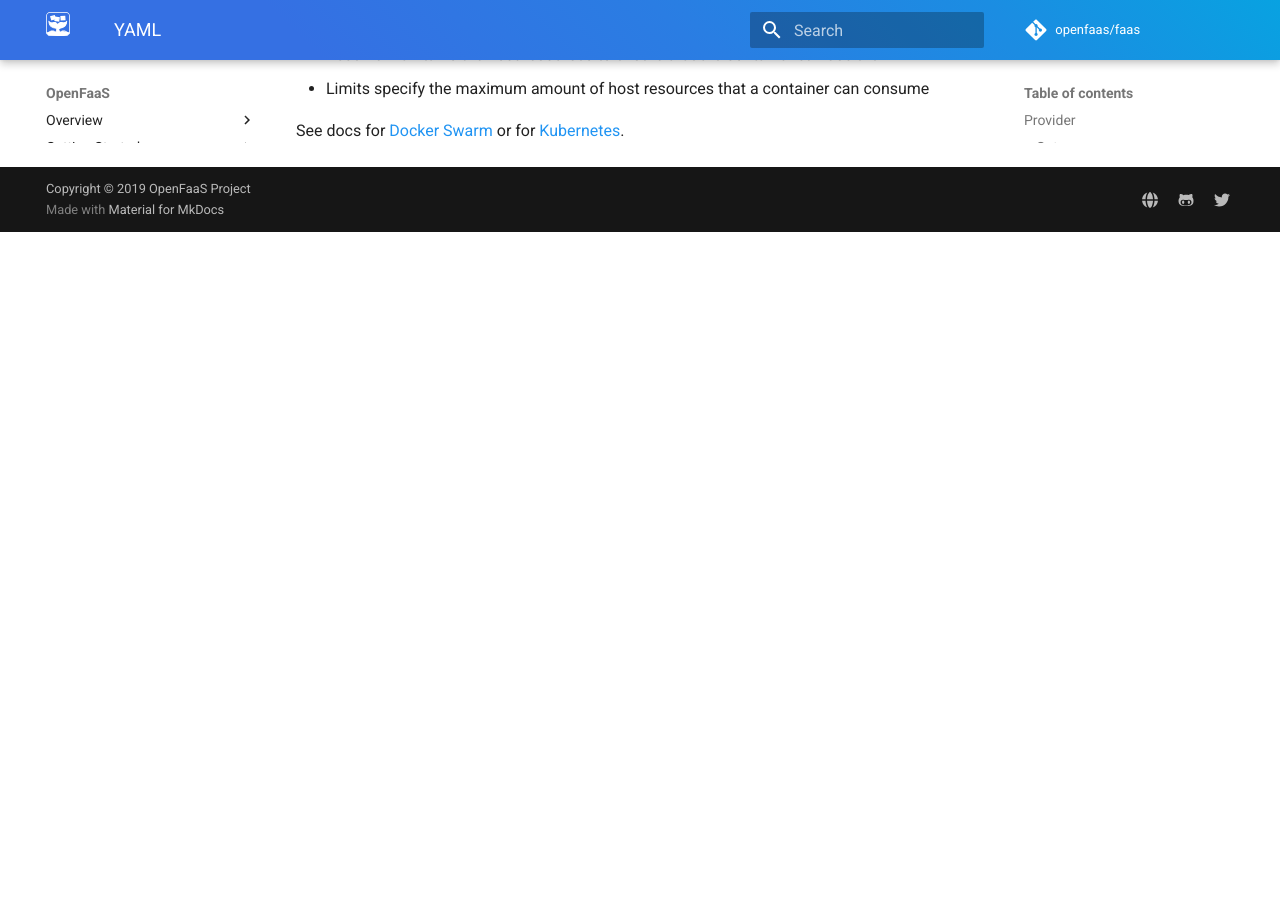
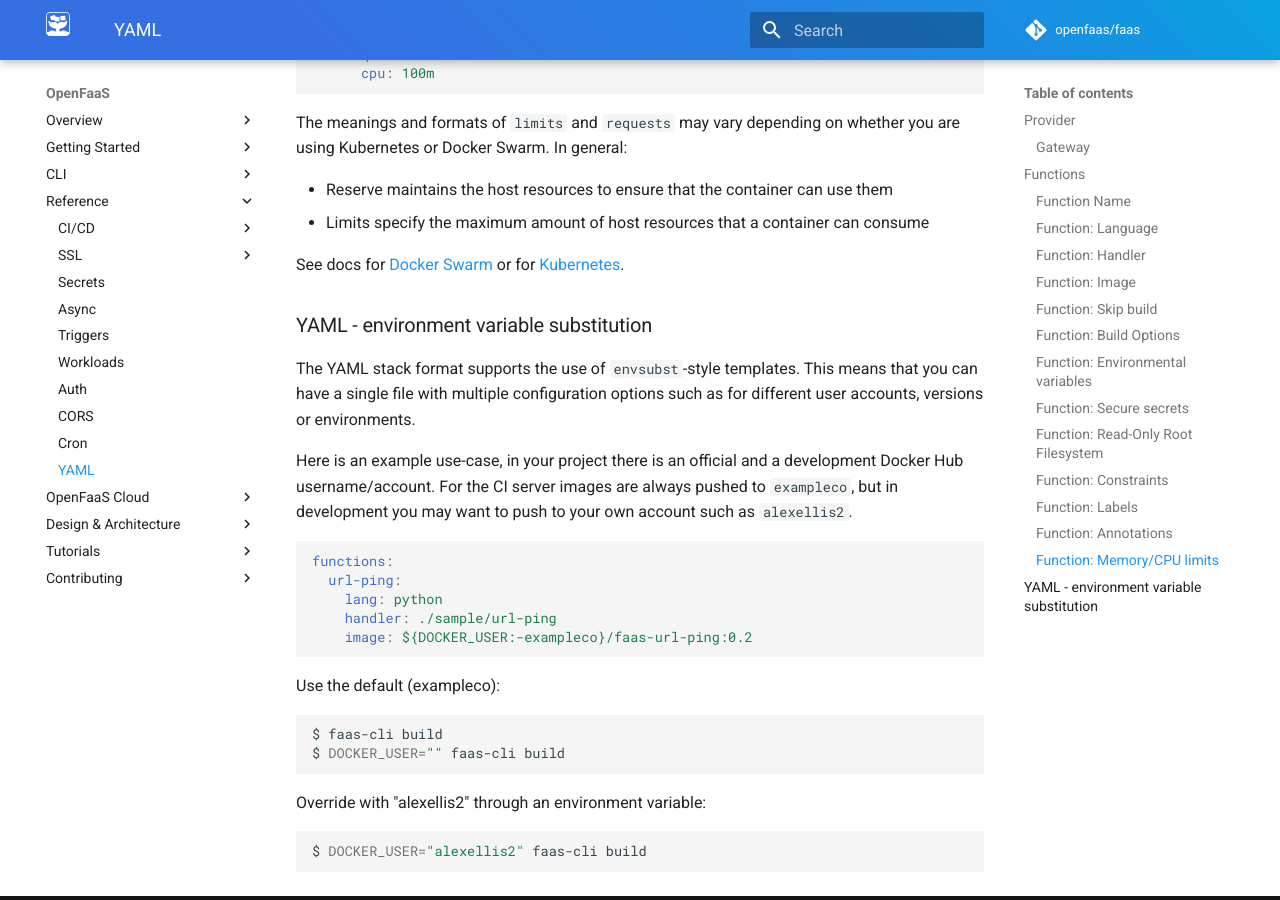
Before and after one commit to openfaas/docs, an MkDocs documentation site: the page built from docs/reference/yaml.md, in a window 1280 px wide and 900 px high, scrolled down 5110 px. Built offline with MkDocs 1.6.1 and Material for MkDocs 9.7.7, drawn with Linux system fonts in a browser that asks for light colours; comment, search, counter and statistics services are not loaded; before the commit the page ends 5342 px from its top, so only the background shows below that; some of the changed text lies outside the part shown.

Commit message:
Add reference on naming
Signed-off-by: Alex Ellis <alexellis2@gmail.com>

````diff
--- a/docs/reference/yaml.md
+++ b/docs/reference/yaml.md
@@ -43,7 +43,11 @@ The `functions` element holds a map of functions, by default all functions are a
 
 #### Function Name
 
-The function Name is specified by a key in the functions map, i.e. `fn1` in the above example. Function name must be unique within a stack.yml file.
+The function Name is specified by a key in the functions map, i.e. `fn1` in the above example. Function name must be unique within a `stack.yml` file.
+
+Valid function names follow ietf [rfc1035](https://tools.ietf.org/html/rfc1035) which is also used for DNS sub-domains.
+
+> (DNS_LABEL): An alphanumeric (a-z, and 0-9) string, with a maximum length of 63 characters, with the '-' character allowed anywhere except the first or last character, suitable for use as a hostname or segment in a domain name.
 
 #### Function: Language
 
@@ -226,3 +230,30 @@ The meanings and formats of `limits` and `requests` may vary depending on whethe
  - Limits specify the maximum amount of host resources that a container can consume
 
 See docs for [Docker Swarm](https://docs.docker.com/config/containers/resource_constraints/) or for [Kubernetes](https://kubernetes.io/docs/concepts/configuration/manage-compute-resources-container/#how-pods-with-r    esource-limits-are-run).
+
+### YAML - environment variable substitution
+
+The YAML stack format supports the use of `envsubst`-style templates. This means that you can have a single file with multiple configuration options such as for different user accounts, versions or environments.
+
+Here is an example use-case, in your project there is an official and a development Docker Hub username/account. For the CI server images are always pushed to `exampleco`, but in development you may want to push to your own account such as `alexellis2`.
+
+```yaml
+functions:
+  url-ping:
+    lang: python
+    handler: ./sample/url-ping
+    image: ${DOCKER_USER:-exampleco}/faas-url-ping:0.2
+```
+
+Use the default (exampleco):
+
+```sh
+$ faas-cli build
+$ DOCKER_USER="" faas-cli build
+```
+
+Override with "alexellis2" through an environment variable:
+
+```sh
+$ DOCKER_USER="alexellis2" faas-cli build
+```
````
